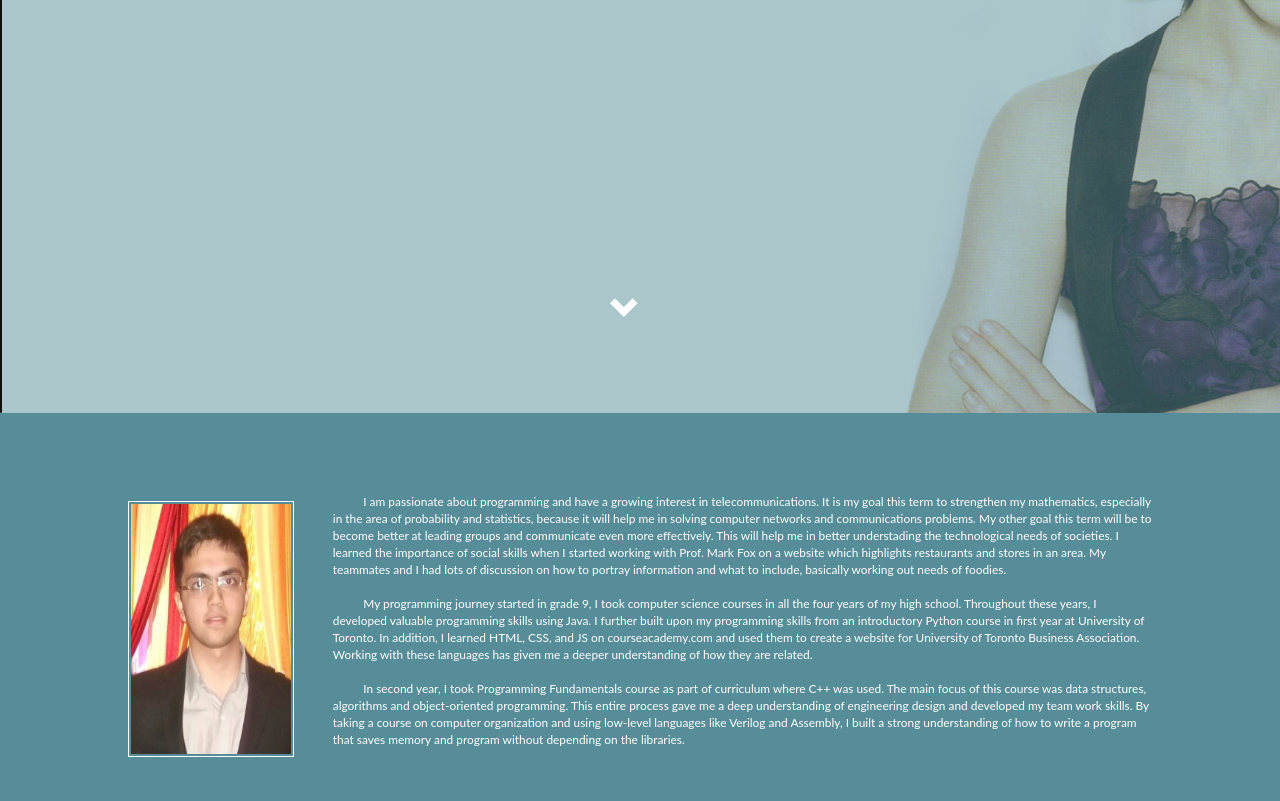
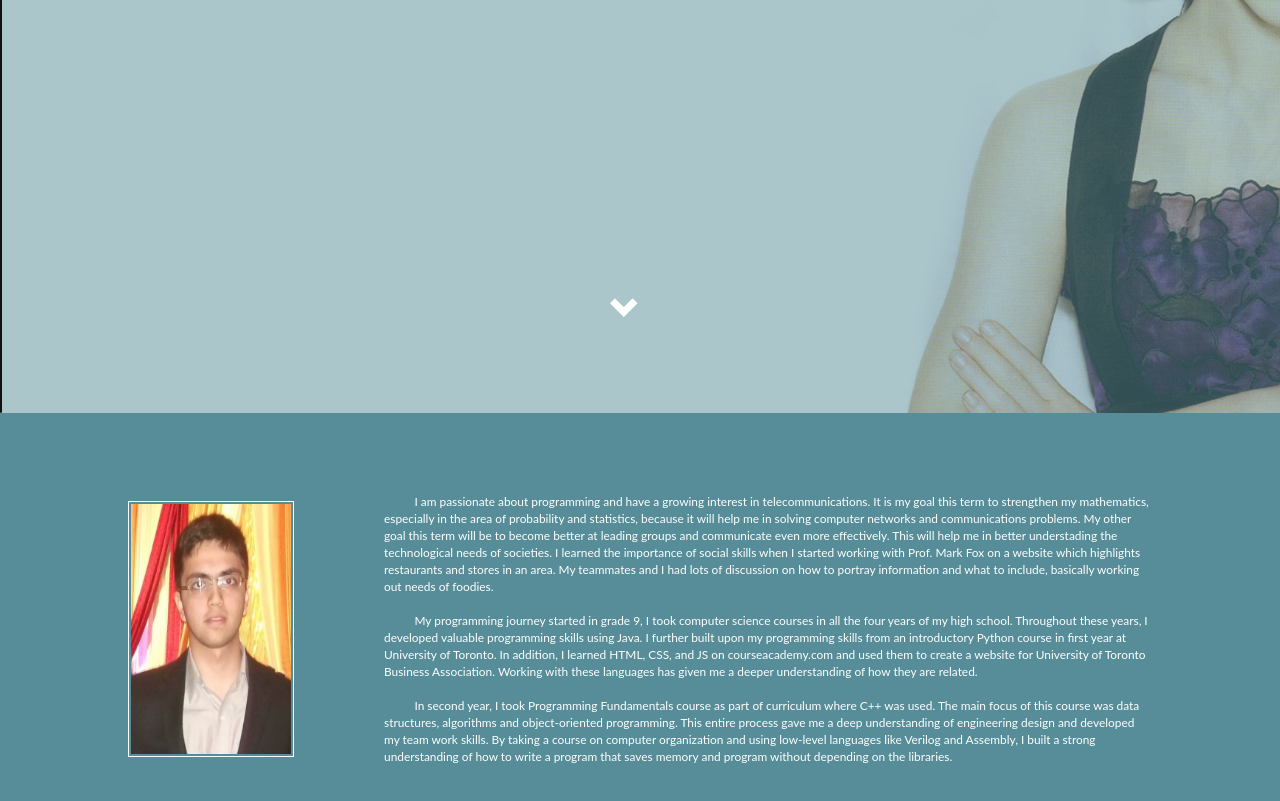
Before and after one commit to MImranAsghar/MImranAsghar.github.io, a website: page index.html in a window 1280 px wide. Shown: the part 387-1188 px from the top of the page. Drawn offline with Linux system fonts and the light colour scheme; files that its build step writes are made by us from their sources; files whose address does not match are found by name.

Commit message:
Update myCSS.css

```diff
--- a/myCSS.css
+++ b/myCSS.css
@@ -629,7 +629,7 @@ margin-left: auto;
 	font-weight:normal;
 	top:10%;
 	text-align:left;
-	left:26%;
+	left:30%;
 	right:10%;
 	}
 
```
